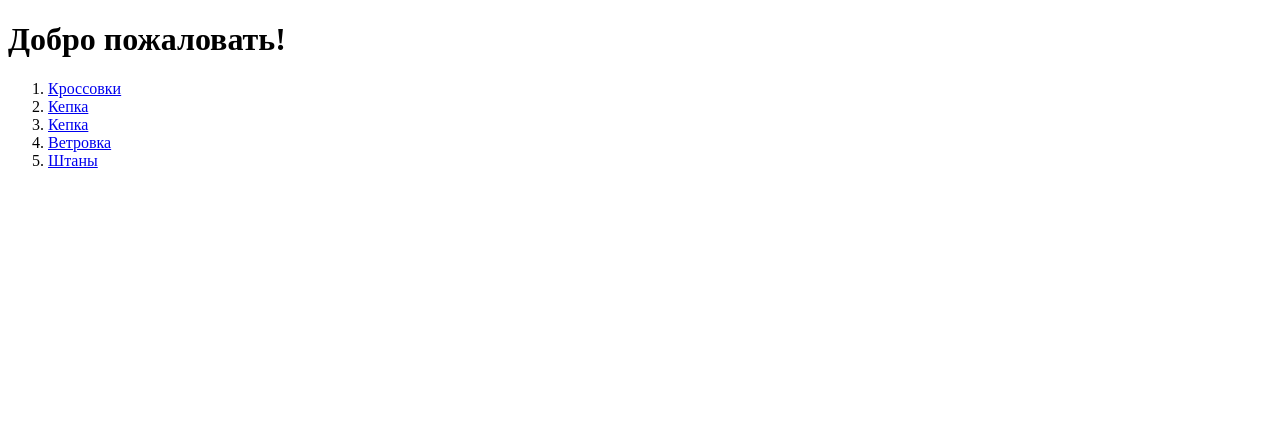
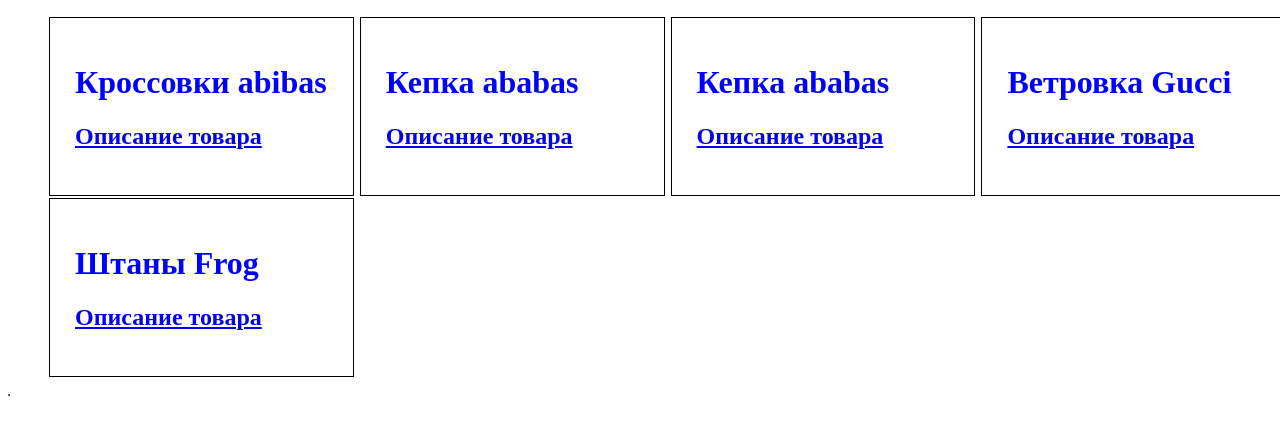
Before and after one commit to Steelrat1997/Course_python4_Django, a Django app: page / in a window 1280 px wide. Shown: the top 435 px of the page. Run offline with Django 4.2, Linux system fonts and the light colour scheme; data comes from the database, SQL or seed files in the repository; both versions use the stored data as it was after the commit.

Commit message:
new commit

```diff
--- a/django_project/MainApp/models.py
+++ b/django_project/MainApp/models.py
@@ -6,4 +6,4 @@ class Item(models.Model):
    count = models.PositiveIntegerField()
 
    def __repr__(self):
-      return f"Item: {self.name}/{self.count} count {self.count}"
+      return f"Item: {self.name}\nCount: {self.count}"
--- a/django_project/django_project/urls.py
+++ b/django_project/django_project/urls.py
@@ -19,7 +19,7 @@ from MainApp import views
 
 urlpatterns = [
     path('admin/', admin.site.urls),
-    path('', views.main_page),
+    path('', views.items_list),
     path('about', views.about),
     path('items', views.items_list),
     path('item/<int:item_id>', views.item)
--- a/django_project/templates/item.html
+++ b/django_project/templates/item.html
@@ -9,10 +9,6 @@
 <body>
     <h1> <a href='/'> home <a> </h1>
         <dir> <h3> Товар: {{item.name}} </h3>
-        <h3> Количество: {{item.count}} штук </h3> </dir>
-
-
-
-
+        <h3> Количество: <span style="color:blue"> {{item.count|default:"Нет на складе"}} </span> </h3> </dir>
 </body>
 </html>
--- a/django_project/templates/items_list.html
+++ b/django_project/templates/items_list.html
@@ -3,15 +3,43 @@
 <html lang = "en">
 <head>
     <title> Title </title>
+    <style>
+        ol {
+            width: 100%; /* Ширина таблицы */
+            background: white; /* Цвет фона таблицы */
+        }
+
+        li {
+            background: white; /* Цвет фона ячеек */
+            padding: 25px; /* Поля вокруг текста */
+            color: blue;
+            display: inline-block;
+            border: 1px solid black;
+            width: 20%;
+            margin: 1px;
+        }
+    </style>
 
 </head>
 
 <body>
-    <ol>
+    {% comment %} <ol>
         {% for item in items %}
             <li> <a href='item/{{item.id}}'> {{item.name}} </a> </li>
         {% endfor %}
-    </ol>
+    </ol>     {% endcomment %}
+
+    <table border = "1">
+        <tbody>
+            <ol>
+                {% for item in items %}
+                    <li>
+                        <h1> {{item.name}} {{item.brand}} </h1>
+                        <h2> <a href='item/{{item.id}}'> Описание товара </a> </h2>
+                    </li>
+                {% endfor %}
+            </ol>
+      </table>
 
 </body>
 </html>
```
Also changed, not shown: django_project/db.sqlite3.
